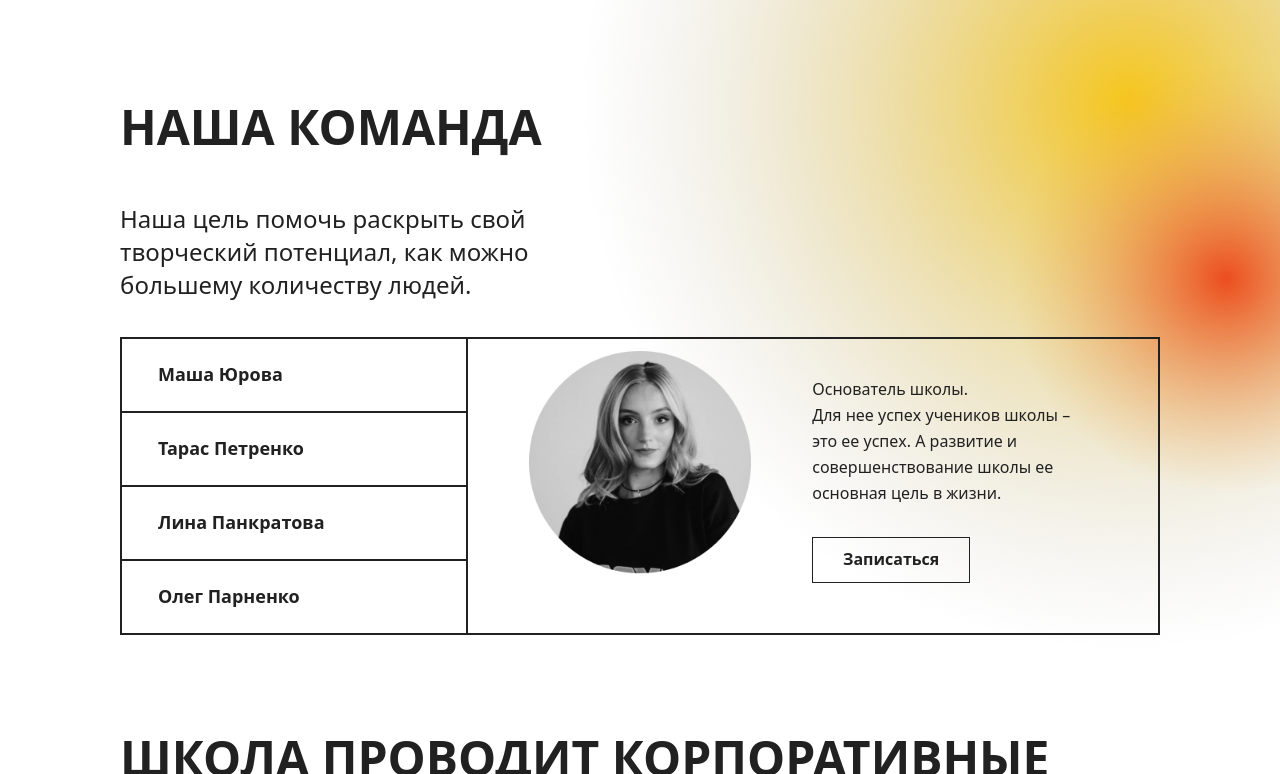
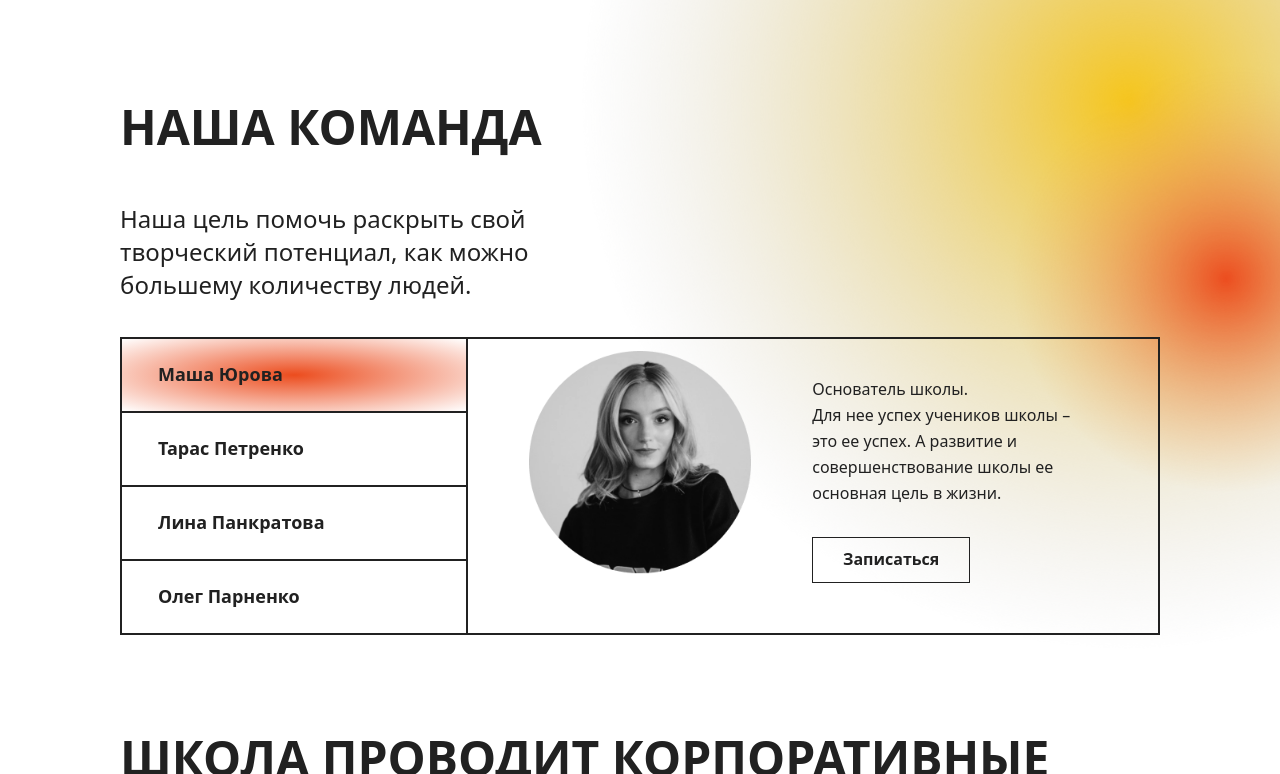
Before and after one commit to Diana-Diana-dev/test, a plain HTML site: page index.html in a window 1280 px wide. In both pictures the pointer is over the link "Маша Юрова". Shown: the part 2097-2871 px from the top of the page. Drawn offline with nearby package versions, Linux system fonts and the light colour scheme.

Commit message:
Update style.css

```diff
--- a/style.css
+++ b/style.css
@@ -625,15 +625,16 @@ margin-bottom: 36px;
 .tableTeachers{
 display: grid;
 grid-template-columns: 1fr 2fr;
-grid-template-rows: 1fr 1fr 1fr 1fr;;
+grid-template-rows: 1fr 1fr 1fr 1fr;
 border: 1px solid #212121;
 }
 
 .tableTeachers a{
   text-decoration: none;
 }
-
-
+.tableTeachers a:hover{
+  background: radial-gradient( #EC4E20 1%, rgba(245, 198, 29, 0) 100%, rgba(196, 196, 196, 0) 100%);
+}
 .description{
   grid-column-start: 2;
   grid-column-end: 3;
```
